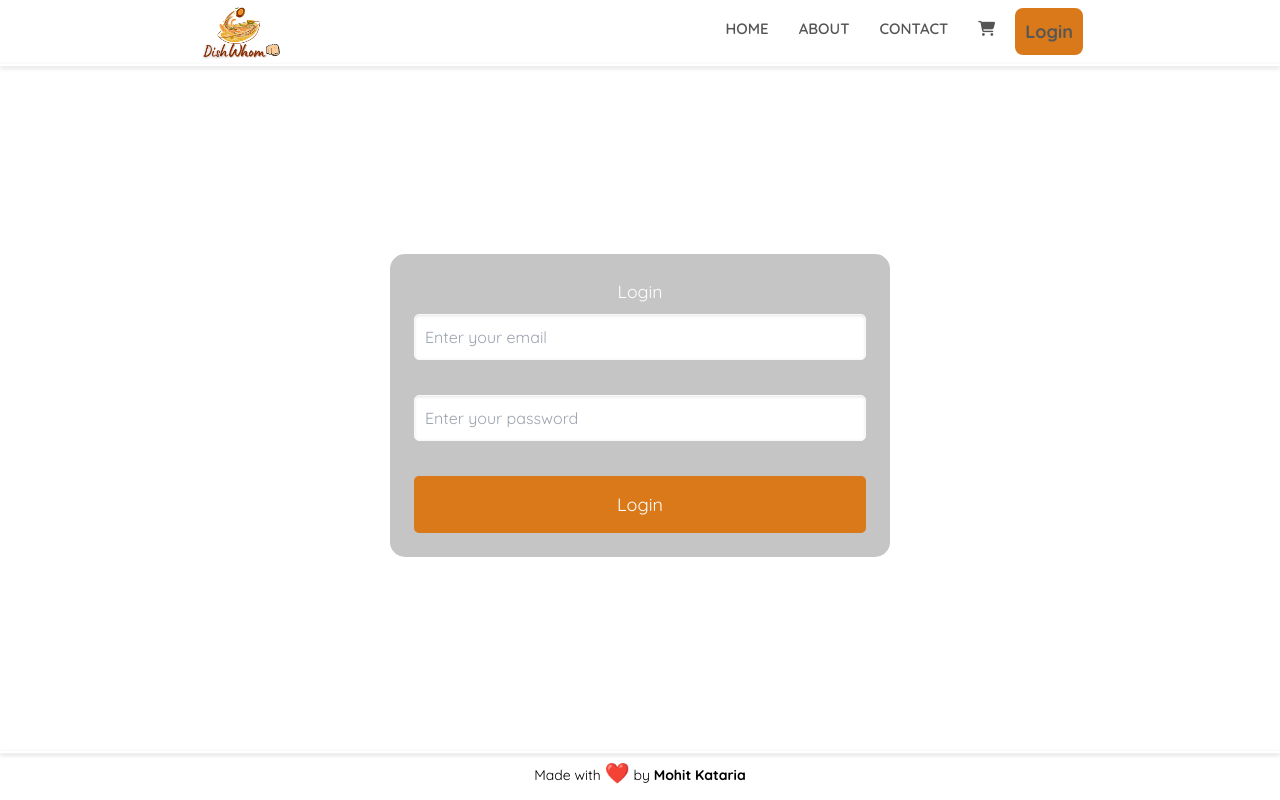
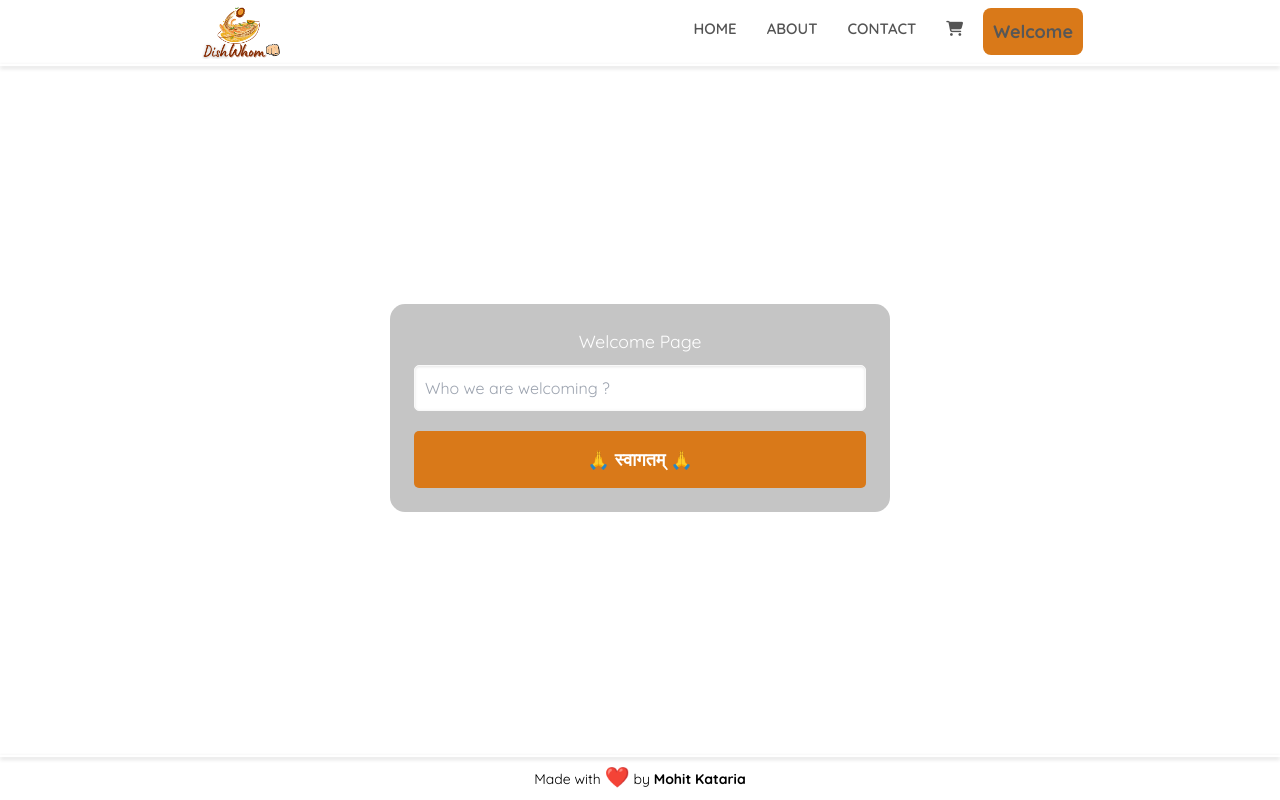
Before and after one commit to ikataria/DishWhom-Food-App, a React (Vite) app: page /login in a window 1280 px wide. Built offline with nearby package versions, Linux system fonts and the light colour scheme.

Commit message:
Accordian done through react-context

```diff
--- a/package.json
+++ b/package.json
@@ -10,10 +10,12 @@
   "author": "Mohit Kataria",
   "license": "MIT",
   "dependencies": {
+    "@reduxjs/toolkit": "^2.2.6",
     "browserslist": "^4.23.0",
     "formik": "^2.4.6",
     "react": "^18.3.1",
     "react-dom": "^18.3.1",
+    "react-redux": "^9.1.2",
     "react-router-dom": "^6.23.1",
     "uninstall": "^0.0.0",
     "yup": "^1.4.0"
--- a/src/components/App.jsx
+++ b/src/components/App.jsx
@@ -1,4 +1,4 @@
-import React, {lazy, Suspense} from "react";
+import React, { lazy, Suspense, useState, useEffect } from "react";
 import ReactDOM from "react-dom/client";
 import {
   createBrowserRouter,
@@ -15,17 +15,32 @@ import Contact from "./Contact";
 import Error from "./Error";
 import Footer from "./Footer";
 import Login from "./Login";
+import UserContext from "../utils/UserContext";
 
-const LazyComponentAbout = lazy(() => import('./About'));
+const LazyComponentAbout = lazy(() => import("./About"));
 
 // Home Page - AppLayout
 const AppLayout = () => {
+  const [userInfo, setUserInfo] = useState();
+
+  // Dummy Authentication Logic
+  useEffect(()=> {
+    // Make an API call & send username and password
+    const data = {
+      name: ""
+    }
+    setUserInfo(data.name);
+  }, [])
+
+
   return (
-    <div className="AppLayout AppLayout-wrapper">
-      <Header />
-      <Outlet />
-      <Footer />
-    </div>
+    <UserContext.Provider value={{loggedInUser: userInfo, setUserInfo}}>
+      <div className="AppLayout AppLayout-wrapper">
+        <Header />
+        <Outlet />
+        <Footer />
+      </div>
+    </UserContext.Provider>
   );
 };
 
@@ -33,7 +48,7 @@ const appRouter = createBrowserRouter([
   {
     path: "/",
     element: <AppLayout />,
-    errorElement: <Error/>,
+    errorElement: <Error />,
     children: [
       {
         path: "/",
@@ -49,20 +64,22 @@ const appRouter = createBrowserRouter([
       },
       {
         path: "/about",
-        element: <Suspense fallback={<h1>Loading...</h1>}>
-          <LazyComponentAbout/>
-        </Suspense>,
+        element: (
+          <Suspense fallback={<h1>Loading...</h1>}>
+            <LazyComponentAbout />
+          </Suspense>
+        ),
       },
       {
         path: "/restaurants/:resId",
-        element: <RestaurantMenu/>
+        element: <RestaurantMenu />,
       },
       {
         path: "/login",
         element: <Login />,
-      }
-    ]
-  }
+      },
+    ],
+  },
 ]);
 
 const root = ReactDOM.createRoot(document.getElementById("root"));
--- a/src/components/Headers.jsx
+++ b/src/components/Headers.jsx
@@ -1,9 +1,12 @@
-import { useState } from "react";
+import { useState, useContext } from "react";
 import { Link } from "react-router-dom";
 import LOCAL_LOGO from "../utils/images/DishwhomLogo.png";
+import UserContext from "../utils/UserContext";
 
 const Header = () => {
   const [loginBtn, setLoginBtn] = useState("Login");
+
+  const { loggedInUser } = useContext(UserContext);
 
   return (
     <div className="header">
@@ -19,6 +22,13 @@ const Header = () => {
             />
           </Link>
         </div>
+
+        <div>
+          <h4 className="mt-2 font-normal capitalize">
+            {loggedInUser ? "Welcome " + loggedInUser  : ""}  {" "}
+          </h4>
+        </div>
+
         <div className="nav-items-container">
           <ul className="nav-items regular-text">
             <li>
@@ -37,13 +47,14 @@ const Header = () => {
               <Link to="/login">
                 <button
                   className="login-btn"
-                  onClick={() => {
-                    loginBtn === "Login"
-                      ? setLoginBtn("Logout")
-                      : setLoginBtn("Login");
-                  }}
+                  // onClick={() => {
+                  //   loginBtn === "Login"
+                  //     ? setLoginBtn("Logout")
+                  //     : setLoginBtn("Login");
+                  // }}
                 >
-                  {loginBtn}
+                  {/* {loginBtn} */}
+                  Welcome
                 </button>
               </Link>
             </li>
--- a/src/components/Login.jsx
+++ b/src/components/Login.jsx
@@ -1,82 +1,48 @@
-import React from "react";
+import React, { useContext } from "react";
 import { Formik } from "formik";
 import * as Yup from "yup";
 import { useNavigate } from "react-router-dom";
-
-let schema = Yup.object().shape({
-  email: Yup.string()
-  .required("Email required")
-  .email("Invalid email"),
-  password: Yup.string()
-  .required("Password required")
-  .min(6, "Password must be at least 6 characters"),
-});
+import UserContext from "../utils/UserContext";
 
 const Login = () => {
   const navigate = useNavigate();
+  const { loggedInUser, setUserInfo } = useContext(UserContext);
 
-  function handleNavigate(values) {
-    // Alert the input values of the form that we filled
-    alert(values);
+  function handleNavigate(e) {
+    e.preventDefault()
     // setTimeout for navigate from login page to home page
     setTimeout(() => {
       navigate("/");
     }, 0);
   }
 
-  return(
-  <div>
-    <Formik
-       validationSchema={schema}
-       initialValues={{ email: "", password: "" }}
-       onSubmit={(values) => {
-         // call handleNavigate and pass input filed data
-         handleNavigate(JSON.stringify(values));
-       }}
-    >
-      {({
-          values,
-          errors,
-          touched,
-          handleChange,
-          handleBlur,
-          handleSubmit
-        }) => (
-        <div className="form-container login-form-wrapper">
-          <form onSubmit={handleSubmit} className="contact-form login-form-container">
-          <h1 className="center-text">Login</h1>
-            <input
-              type="email"
-              name="email"
-              onChange={handleChange}
-              onBlur={handleBlur}
-              value={values.email}
-              placeholder="Enter your email"
-              className="form-control inp_text"
-              id="email"
-            />
-            <p className="error">
-                  {errors.email && touched.email && errors.email}
-                </p>
-                <input
-              type="password"
-              name="password"
-              onChange={handleChange}
-              onBlur={handleBlur}
-              value={values.password}
-              placeholder="Enter your password"
-              className="form-control"
-            />
-            <p className="error">
-                  {errors.password && touched.password && errors.password}
-                </p>
-            <button type="submit">Login</button>
-          </form>
-        </div>
-      )}
-    </Formik>
-  </div>
-  )
+  return (
+    <div className="form-container login-form-wrapper">
+      <form
+        onSubmit={handleNavigate}
+        className="contact-form login-form-container"
+      >
+        <h1 className="center-text">Welcome Page</h1>
+        <input
+          type="name"
+          name="name"
+          placeholder="Who we are welcoming ?"
+          className="form-control inp_text"
+          id="name"
+          value={loggedInUser}
+          onChange={(e) => {
+            setUserInfo(e.target.value);
+          }}
+        />
+        <button type="submit" >
+          <span className="font-semibold">
+            🙏 स्वागतम् 🙏
+            </span>
+          </button>
+      </form>
+    </div>
+  );
 };
 
+
 export default Login;
--- a/src/components/RestaurantCard.jsx
+++ b/src/components/RestaurantCard.jsx
@@ -6,6 +6,7 @@ const RestaurantCard = (props) => {
     resData;
   const { slaString: deliveryTime, lastMileTravelString: distance } =
     resData?.sla;
+
 
   return (
     <div className="res-card">
--- a/src/components/RestaurantCategory.jsx
+++ b/src/components/RestaurantCategory.jsx
@@ -2,19 +2,18 @@ import { useState } from "react";
 import ItemList from "./ItemList";
 
 const RestaurantCategory = (props) => {
-    const { singleCategory } = props;
-
-    const [showItems, setShowItems] = useState(false)
+    const { singleCategory, showItems, modShowIndexFunc } = props;
 
     const handleClick = () => {
-        !showItems ? setShowItems(true) : setShowItems(false);
+        // !showItems ? setShowItems(true) : setShowItems(false);
+        // setShowItems(!showItems)
+        modShowIndexFunc()
     }
-    // console.log("Clicked value:", showItems)
 
     return (
         <div className="mt-5 border-b-8 gray-black">
             <div className="flex justify-between shadow-md p-2 cursor-pointer" onClick={handleClick}>
-                <span className="font-extrabold text-xl">{singleCategory?.title}({singleCategory?.itemCards?.length || singleCategory?.categories?.length})</span>
+                <span className="font-extrabold text-xl">{singleCategory?.title} {" "} ({singleCategory?.itemCards?.length || singleCategory?.categories?.length})</span>
                 <span>🔻</span>
             </div>
             <div>
--- a/src/components/RestaurantMenu.jsx
+++ b/src/components/RestaurantMenu.jsx
@@ -3,10 +3,13 @@ import { useParams } from "react-router-dom";
 import Shimmer from "./Shimmer";
 import useRestaurantMenu from "../utils/customHooks/useRestaurantMenu";
 import RestaurantCategory from "./RestaurantCategory";
+import { useState } from "react";
 
 const RestaurantMenu = () => {
   const { resId } = useParams();
   const { resInfo, menuCategories } = useRestaurantMenu(resId);
+
+  const [showIndex, setShowIndex] = useState(null);
 
   // console.log("menuCategories", menuCategories)
 
@@ -39,10 +42,15 @@ const RestaurantMenu = () => {
       <div className="res-menu-body-container">
         <div className="res-menu-body">
           <div className="res-menu-recommended">
-            {menuCategories.map((category, index) => <RestaurantCategory key={index} singleCategory={category?.card?.card} />
-            )}
+            {menuCategories.map((category, index) => (
+              <RestaurantCategory
+                key={index}
+                singleCategory={category?.card?.card}
+                showItems={index === showIndex ? true : false}
+                modShowIndexFunc={() => setShowIndex(index)}
+              />
+            ))}
           </div>
-
         </div>
       </div>
     </div>
--- /dev/null
+++ b/src/utils/UserContext.jsx
@@ -0,0 +1,7 @@
+import { createContext } from "react";
+
+const UserContext = createContext({
+    loggedInUser: "Default User"
+})
+
+export default UserContext;
```
Also changed, not shown: 1 other file (tests, documents, lock files or other folders).
